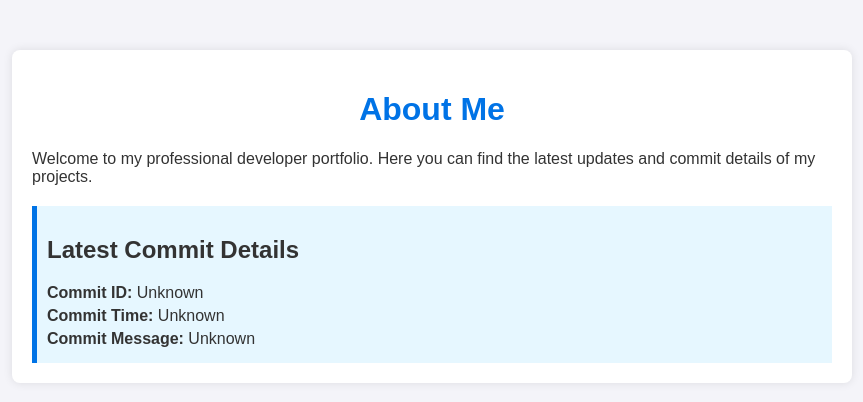
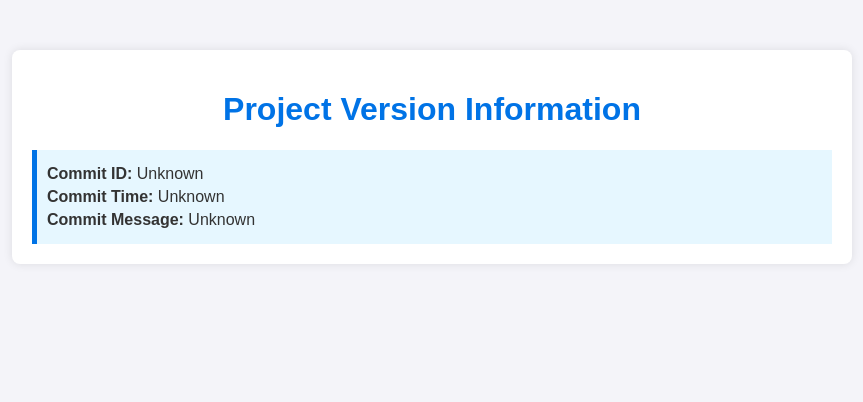
Before and after one commit to conorfennell/local-local, a Django app: page /about/ in a window 1280 px wide. Shown: the top 402 px of the page, without its empty margins (208-1071 px from the left). Run offline with Django 5.2, Linux system fonts and the light colour scheme.

Commit message:
feat: Update About page to focus on project version information

```diff
--- a/pages/templates/about.html
+++ b/pages/templates/about.html
@@ -20,7 +20,7 @@
             box-shadow: 0 0 10px rgba(0, 0, 0, 0.1);
             border-radius: 8px;
         }
-        h1 {
+        h1, h2 {
             color: #0073e6;
             text-align: center;
         }
@@ -37,10 +37,8 @@
 </head>
 <body>
     <div class="container">
-        <h1>About Me</h1>
-        <p>Welcome to my professional developer portfolio. Here you can find the latest updates and commit details of my projects.</p>
+        <h1>Project Version Information</h1>
         <div class="commit-info">
-            <h2>Latest Commit Details</h2>
             <p><strong>Commit ID:</strong> {{ commit_id }}</p>
             <p><strong>Commit Time:</strong> {{ commit_time }}</p>
             <p><strong>Commit Message:</strong> {{ commit_message }}</p>
```
